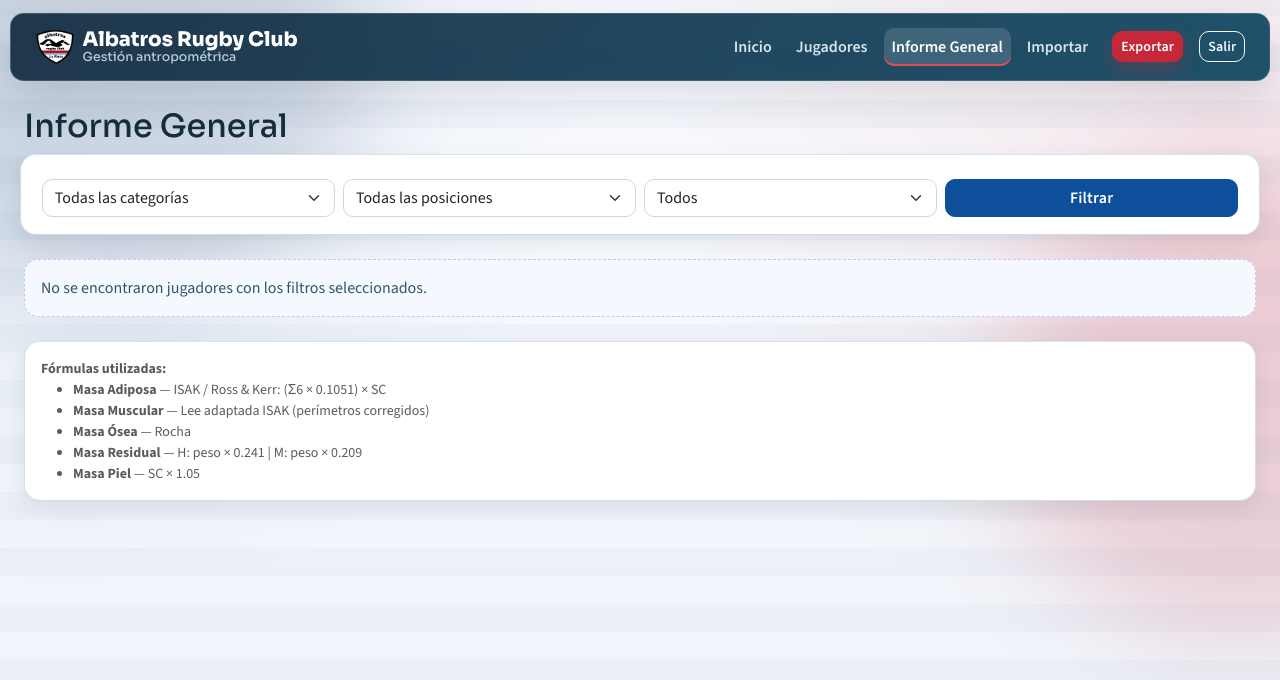
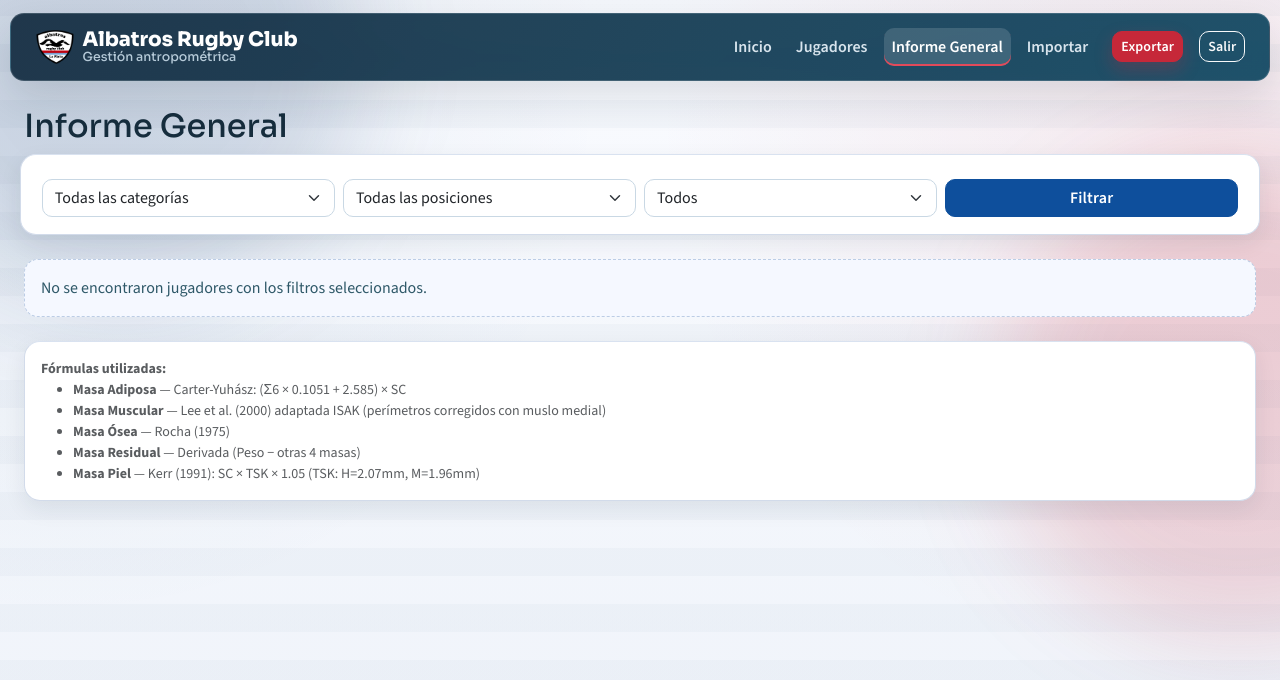
Before and after one commit to TomasCielli/sistema-antropometrias, a Flask app: page /informes in a window 1280 px wide. Shown: the top 680 px of the page. Run offline with Flask 3, Linux system fonts and the light colour scheme; the visitor is signed in with stand-in values (Sample User, id 1); data that the repository does not hold is empty; some libraries are stand-ins or nearby versions.

Commit message:
fix: update formula descriptions in all templates to match corrected formulas

```diff
--- a/templates/informes/general.html
+++ b/templates/informes/general.html
@@ -197,11 +197,11 @@
     <div class="card-body text-muted small">
         <strong>Fórmulas utilizadas:</strong>
         <ul class="mb-0">
-            <li><strong>Masa Adiposa</strong> — ISAK / Ross & Kerr: (Σ6 × 0.1051) × SC</li>
-            <li><strong>Masa Muscular</strong> — Lee adaptada ISAK (perímetros corregidos)</li>
-            <li><strong>Masa Ósea</strong> — Rocha</li>
-            <li><strong>Masa Residual</strong> — H: peso × 0.241 | M: peso × 0.209</li>
-            <li><strong>Masa Piel</strong> — SC × 1.05</li>
+            <li><strong>Masa Adiposa</strong> — Carter-Yuhász: (Σ6 × 0.1051 + 2.585) × SC</li>
+            <li><strong>Masa Muscular</strong> — Lee et al. (2000) adaptada ISAK (perímetros corregidos con muslo medial)</li>
+            <li><strong>Masa Ósea</strong> — Rocha (1975)</li>
+            <li><strong>Masa Residual</strong> — Derivada (Peso − otras 4 masas)</li>
+            <li><strong>Masa Piel</strong> — Kerr (1991): SC × TSK × 1.05 (TSK: H=2.07mm, M=1.96mm)</li>
         </ul>
     </div>
 </div>
```
Also changed, not shown: templates/antropometrias/informe.html (+6 -6 lines), templates/antropometrias/informe_pdf.html (+4 -4 lines), templates/informes/general_pdf.html (+4 -4 lines).
